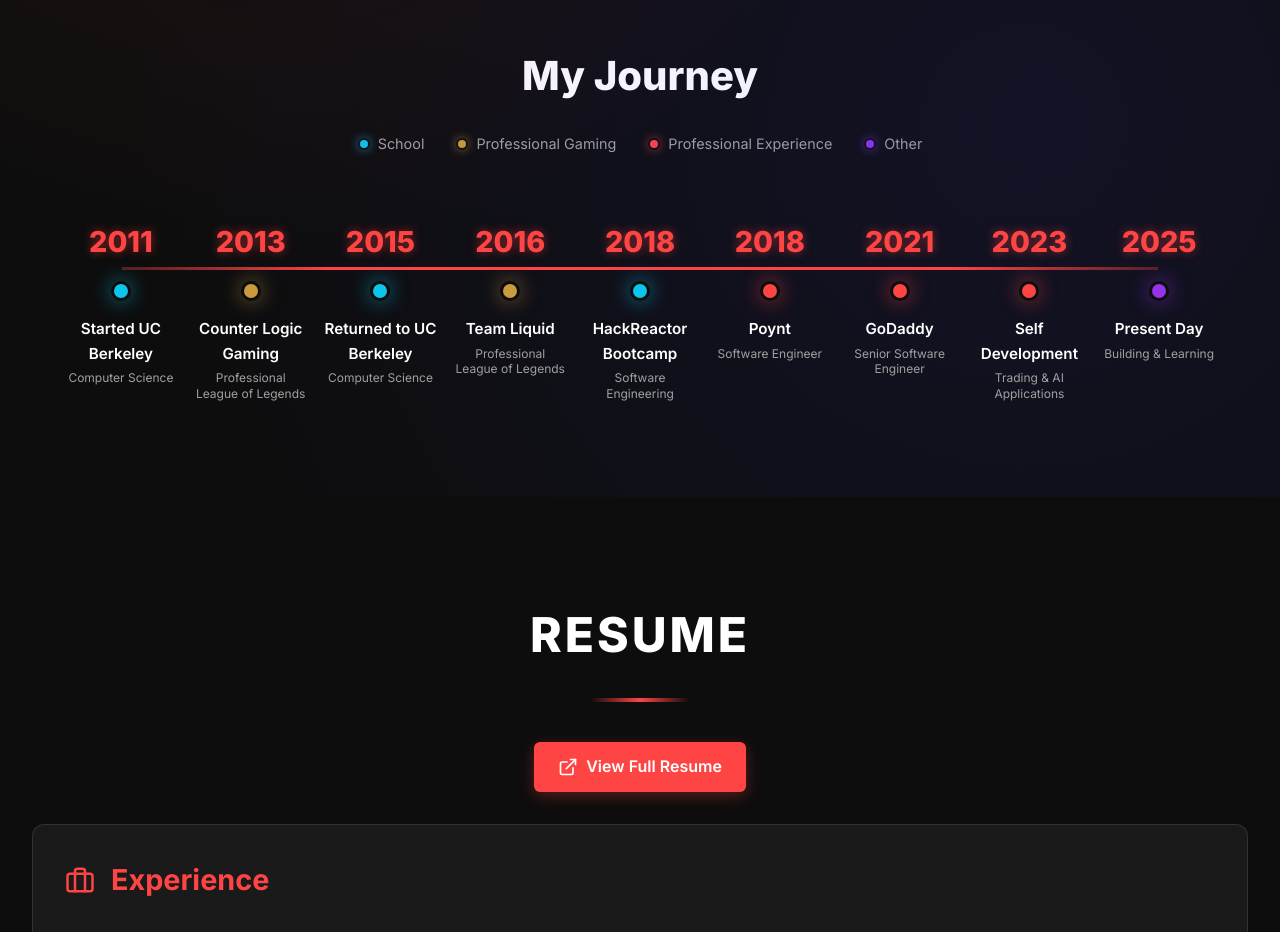
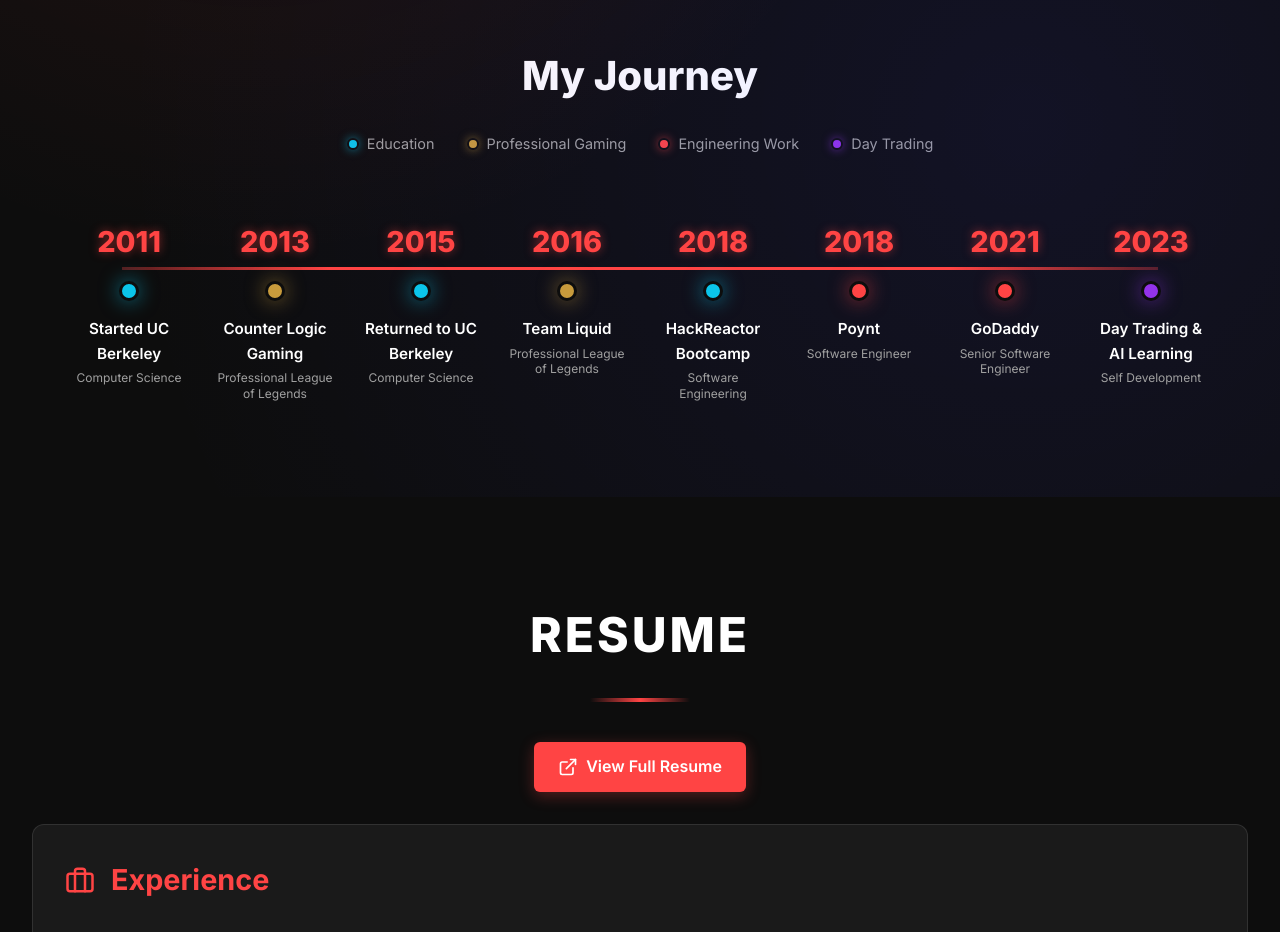
Before and after one commit to austinshin/portfolio, a React (Vite) app: page / in a window 1280 px wide. Shown: the part 1360-2292 px from the top of the page. Built offline with nearby package versions, Linux system fonts and the light colour scheme.

Commit message:
Update timeline: change legend labels and update entries to Day Trading & AI Learning

```diff
--- a/src/components/Hero.tsx
+++ b/src/components/Hero.tsx
@@ -11,8 +11,7 @@ const Hero = () => {
     { year: '2018', type: 'education', title: 'HackReactor Bootcamp', subtitle: 'Software Engineering' },
     { year: '2018', type: 'work', title: 'Poynt', subtitle: 'Software Engineer' },
     { year: '2021', type: 'work', title: 'GoDaddy', subtitle: 'Senior Software Engineer' },
-    { year: '2023', type: 'work', title: 'Self Development', subtitle: 'Trading & AI Applications' },
-    { year: '2025', type: 'future', title: 'Present Day', subtitle: 'Building & Learning' },
+    { year: '2023', type: 'future', title: 'Day Trading & AI Learning', subtitle: 'Self Development' },
   ]
 
   return (
@@ -213,7 +212,7 @@ const Hero = () => {
         <div className="timeline-legend">
           <div className="legend-item">
             <div className="legend-dot education"></div>
-            <span>School</span>
+            <span>Education</span>
           </div>
           <div className="legend-item">
             <div className="legend-dot esports"></div>
@@ -221,11 +220,11 @@ const Hero = () => {
           </div>
           <div className="legend-item">
             <div className="legend-dot work"></div>
-            <span>Professional Experience</span>
+            <span>Engineering Work</span>
           </div>
           <div className="legend-item">
             <div className="legend-dot future"></div>
-            <span>Other</span>
+            <span>Day Trading</span>
           </div>
         </div>
 
```
